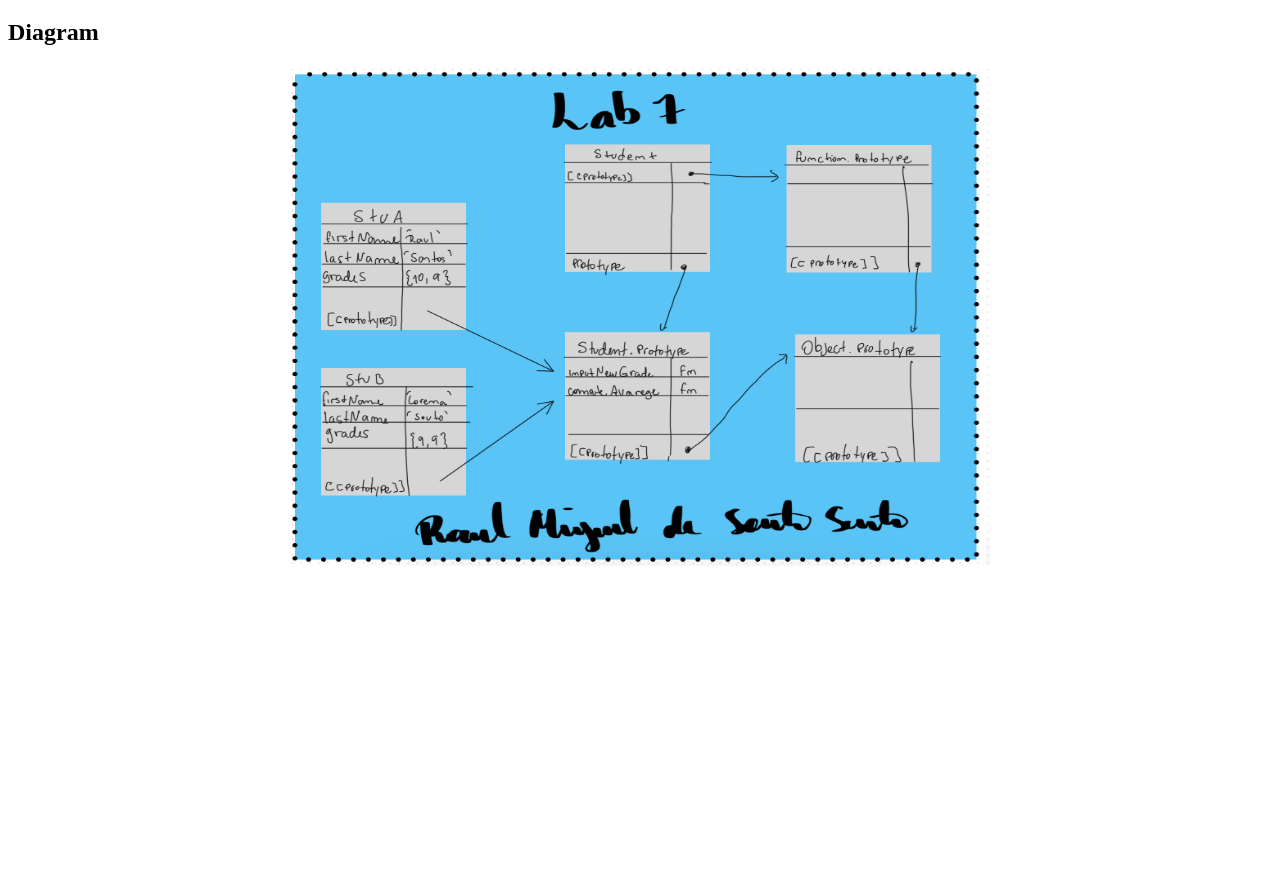
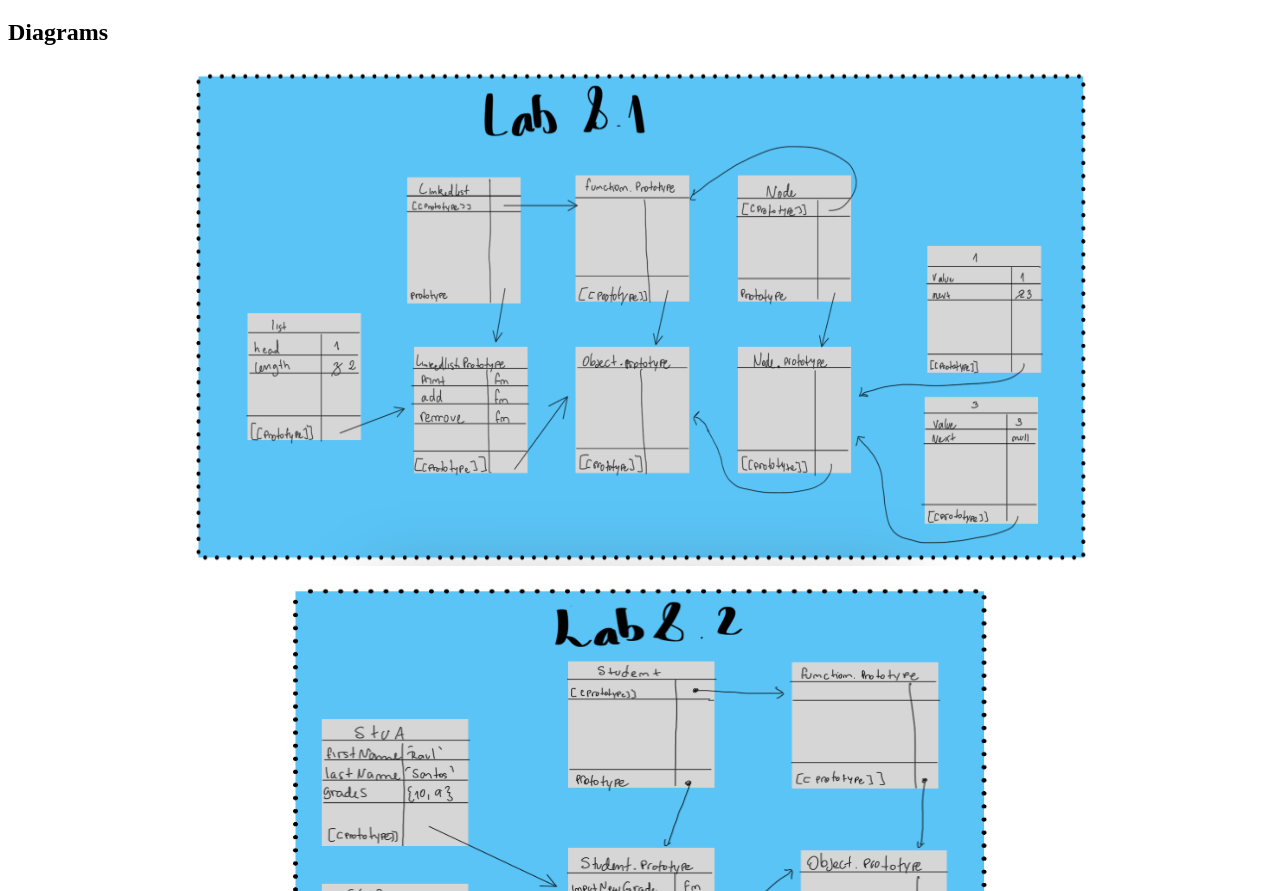
Before and after one commit to raulmss/WAP-CS472, a plain HTML site: page public/resources/lab8/new8.html in a window 1280 px wide. Shown: the part 61-952 px from the top of the page. Before the commit the page ends 800 px from the top, so only its background shows below. Drawn offline with Linux system fonts and the light colour scheme.

Commit message:
adding image

```diff
--- a/public/resources/lab8/new8.html
+++ b/public/resources/lab8/new8.html
@@ -5,14 +5,26 @@
     <meta charset="UTF-8">
     <meta name="viewport" content="width=device-width, initial-scale=1.0">
     <script src="eight.js"></script>
+    <style>
+        div {
+            display: flex;
+            justify-content: center;
+            margin: 15px;
+        }
+    </style>
     <title>Lab 8</title>
 </head>
 
 <body>
     <h1>Lab 8</h1>
-    <h2>Diagram</h2>
-    <div style="display: flex; justify-content: center;">
-        <img width="700" height="500" src="../images/Lab_9_2.png" alt="Lab8Diagram">
+    <h2>Diagrams</h2>
+    <div>
+        <img width="900" height="500" src="../images/Lab8_1.png" alt="Lab8Diagram">
+    </div>
+
+    <div>
+        <img width="700" height="500" src="../images/Lab8_2.jpg" alt="Lab8Diagram">
+    </div>
     </div>
 </body>
 
```
Also changed, not shown: public/resources/images/Lab8_1.png (added), public/resources/images/Lab8_2.jpg (added), public/resources/images/Lab_9_2.png (deleted).
